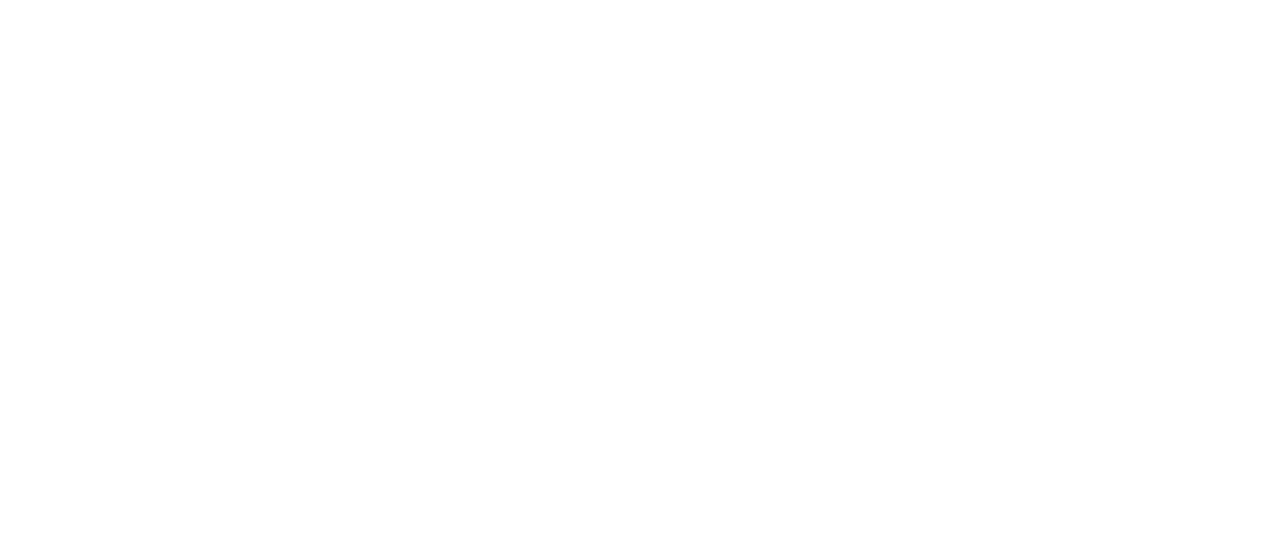
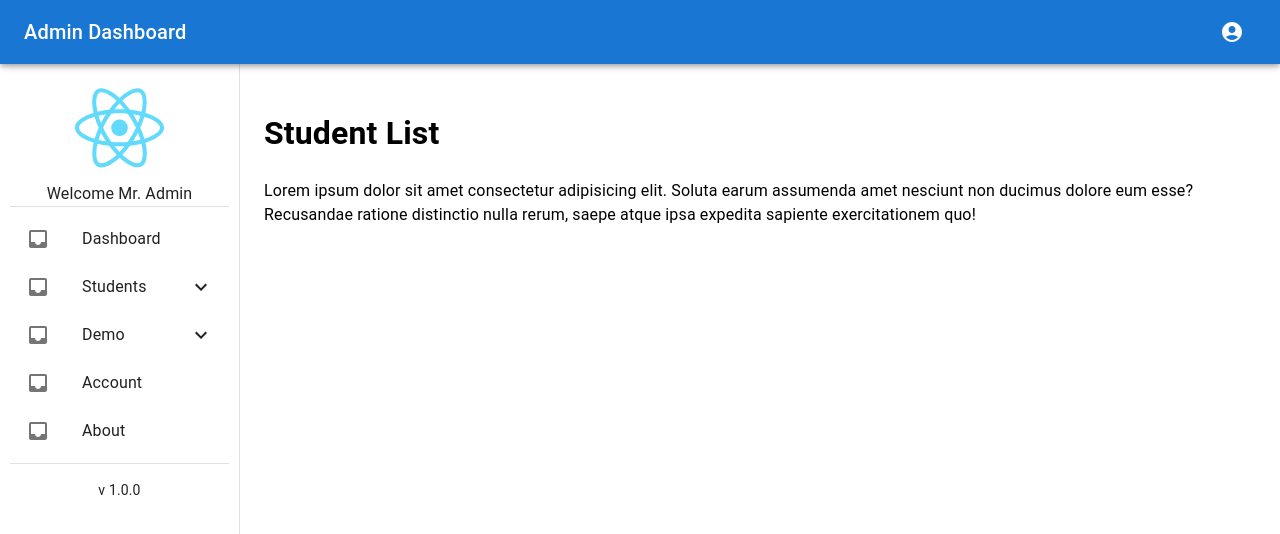
Before and after one commit to fayyaztech/mui-5-react-js-admin-basic, a React (Create React App) app: page /students in a window 1280 px wide. Before the commit this address had no page. Shown: the top 534 px of the page. Built offline with nearby package versions, Linux system fonts and the light colour scheme.

Commit message:
menu fixed

```diff
--- a/src/App.js
+++ b/src/App.js
@@ -2,6 +2,7 @@ import { BrowserRouter, Route, Routes } from "react-router-dom";
 import Login from "./screens/Login";
 import Dashboard from "./screens/Dashboard";
 import Template from "./screens/layouts/Template";
+import StudentList from "./screens/Student/StudentList";
 
 
 function App() {
@@ -10,6 +11,10 @@ function App() {
       <Routes>
         <Route path="/" element={<Login />} />
         <Route path="/dashboard" element={<Template mainPage={<Dashboard />} />} />
+        <Route path="/students/list" element={<Template mainPage={<StudentList />} />} />
+        <Route path="/students" element={<Template mainPage={<StudentList />} />} />
+        <Route path="/dashboard" element={<Template mainPage={<Dashboard />} />} />
+        <Route path="/dashboard" element={<Template mainPage={<Dashboard />} />} />
       </Routes>
     </BrowserRouter>
   );
--- /dev/null
+++ b/src/screens/Student/StudentList.jsx
@@ -0,0 +1,13 @@
+import { Typography } from '@mui/material';
+import React from 'react';
+
+export default function StudentList() {
+  return (
+    <React.Fragment>
+      <Typography paragraph>
+        <h1>Student List</h1>
+        Lorem ipsum dolor sit amet consectetur adipisicing elit. Soluta earum assumenda amet nesciunt non ducimus dolore eum esse? Recusandae ratione distinctio nulla rerum, saepe atque ipsa expedita sapiente exercitationem quo!
+      </Typography>
+    </React.Fragment>
+  );
+}
--- a/src/screens/layouts/CustomDrawer.jsx
+++ b/src/screens/layouts/CustomDrawer.jsx
@@ -13,25 +13,38 @@ import {
     useMediaQuery,
     useTheme
 } from '@mui/material';
-import { ExpandLess, ExpandMore, Inbox, Mail } from '@mui/icons-material';
-import { Link } from 'react-router-dom';
+import { ExpandLess, ExpandMore } from '@mui/icons-material';
+import { Link, useLocation } from 'react-router-dom';
 import logo from '../../logo.svg'; // Adjust the path as necessary
+import menuConfig from '../layouts/routes'; // Import the menu configuration
 
 const CustomDrawer = ({ open, onClose }) => {
     const theme = useTheme();
     const isLargeScreen = useMediaQuery(theme.breakpoints.up('md'));
+    const location = useLocation();
 
-    const handleDrawerItemClick = () => {
-        if (!isLargeScreen) {
-            onClose();
+    const handleDrawerItemClick = (hasChildren) => {
+        console.log(hasChildren)
+        if (!isLargeScreen && !hasChildren) {
+            onClose(); // Close the drawer on small screens or if the item doesn't have children
         }
     };
 
-    const [openStudents, setOpenStudents] = useState(false);
+    const [openMenu, setOpenMenu] = useState({});
 
-    const handleStudentsClick = () => {
-        setOpenStudents(!openStudents);
+    const handleMenuClick = (menuTitle) => {
+        setOpenMenu((prevState) => ({
+            ...Object.fromEntries(
+                Object.entries(prevState).map(([key, value]) => [key, key === menuTitle ? !value : false])
+            ),
+            [menuTitle]: !prevState[menuTitle],
+        }));
     };
+
+    const currentPath = location.pathname;
+    const shouldHideAppBar = menuConfig.some(menu =>
+        menu.path === currentPath || menu.children.some(submenu => submenu.path === currentPath)
+    );
 
     return (
         <Drawer
@@ -42,7 +55,7 @@ const CustomDrawer = ({ open, onClose }) => {
                 '& .MuiDrawer-paper': {
                     boxSizing: 'border-box',
                     width: 240,
-                    marginTop: isLargeScreen ? 8 : 7, // Adjust marginTop to push the drawer below AppBar
+                    marginTop: isLargeScreen && !shouldHideAppBar ? 8 : 7, // Adjust marginTop to push the drawer below AppBar
                 },
             }}
         >
@@ -61,49 +74,50 @@ const CustomDrawer = ({ open, onClose }) => {
                 <Typography>Welcome Mr. Admin</Typography>
                 <Divider />
                 <List>
-                    <ListItem button component={Link} to="/dashboard">
-                        <ListItemIcon>
-                            <Inbox />
-                        </ListItemIcon>
-                        <ListItemText primary="Dashboard" />
-                    </ListItem>
-
-                    <ListItem button onClick={handleStudentsClick}>
-                        <ListItemIcon>
-                            <Inbox />
-                        </ListItemIcon>
-                        <ListItemText primary="Students" />
-                        {openStudents ? <ExpandLess /> : <ExpandMore />}
-                    </ListItem>
-                    <Collapse in={openStudents} timeout="auto" unmountOnExit>
-                        <List component="div" disablePadding>
-                            <ListItem button sx={{ pl: 4 }} component={Link} to="/students/list">
+                    {menuConfig.map(menu => (
+                        <React.Fragment key={menu.title}>
+                            <ListItem
+                                button
+                                component={menu.children.length > 0 ? 'div' : Link} // If it has children, use div, else Link
+                                to={menu.path}
+                                onClick={() => {
+                                    handleDrawerItemClick(menu.children.length > 0)
+                                    handleMenuClick(menu.title)
+                                }} // Pass if it has children
+                            >
                                 <ListItemIcon>
-                                    <Mail />
+                                    {menu.icon}
                                 </ListItemIcon>
-                                <ListItemText primary="List" />
+                                <ListItemText primary={menu.title} />
+                                {menu.children.length > 0 && (
+                                    openMenu[menu.title] ?
+                                        <ExpandLess /> :
+                                        <ExpandMore />
+                                )}
                             </ListItem>
-                            <ListItem button sx={{ pl: 4 }} component={Link} to="/students/attendance">
-                                <ListItemIcon>
-                                    <Mail />
-                                </ListItemIcon>
-                                <ListItemText primary="Attendance" />
-                            </ListItem>
-                        </List>
-                    </Collapse>
-
-                    <ListItem button component={Link} to="/account">
-                        <ListItemIcon>
-                            <Inbox />
-                        </ListItemIcon>
-                        <ListItemText primary="Account" />
-                    </ListItem>
-                    <ListItem button component={Link} to="/about">
-                        <ListItemIcon>
-                            <Inbox />
-                        </ListItemIcon>
-                        <ListItemText primary="About" />
-                    </ListItem>
+                            {menu.children.length > 0 && (
+                                <Collapse in={openMenu[menu.title]} timeout="auto" unmountOnExit>
+                                    <List component="div" disablePadding>
+                                        {menu.children.map(submenu => (
+                                            <ListItem
+                                                button
+                                                key={submenu.title}
+                                                sx={{ pl: 4 }}
+                                                component={Link}
+                                                to={submenu.path}
+                                                onClick={() => { handleDrawerItemClick(false) }}
+                                            >
+                                                <ListItemIcon>
+                                                    {submenu.icon}
+                                                </ListItemIcon>
+                                                <ListItemText primary={submenu.title} />
+                                            </ListItem>
+                                        ))}
+                                    </List>
+                                </Collapse>
+                            )}
+                        </React.Fragment>
+                    ))}
                 </List>
                 <Divider />
                 <Typography variant="body2" align="center" sx={{ mt: 2 }}>
@@ -112,5 +126,6 @@ const CustomDrawer = ({ open, onClose }) => {
             </Box>
         </Drawer>
     );
-}
+};
+
 export default CustomDrawer;
--- /dev/null
+++ b/src/screens/layouts/routes.js
@@ -0,0 +1,59 @@
+// menuConfig.js
+import { Inbox, Mail } from '@mui/icons-material';
+
+const menuConfig = [
+    {
+        title: "Dashboard",
+        path: "/dashboard",
+        icon: <Inbox />,
+        children: []
+    },
+    {
+        title: "Students",
+        path: "#",
+        icon: <Inbox />,
+        children: [
+            {
+                title: "List",
+                path: "/students/list",
+                icon: <Mail />
+            },
+            {
+                title: "Attendance",
+                path: "/students/attendance",
+                icon: <Mail />
+            }
+        ]
+    },
+    {
+        title: "Demo",
+        path: "#",
+        icon: <Inbox />,
+        children: [
+            {
+                title: "List",
+                path: "/students/list",
+                icon: <Mail />
+            },
+            {
+                title: "Attendance",
+                path: "/students/attendance",
+                icon: <Mail />
+            }
+        ]
+    },
+    {
+        title: "Account",
+        path: "/account",
+        icon: <Inbox />,
+        children: []
+    },
+    {
+        title: "About",
+        path: "/about",
+        icon: <Inbox />,
+        children: []
+    }
+];
+
+export default menuConfig;
```
